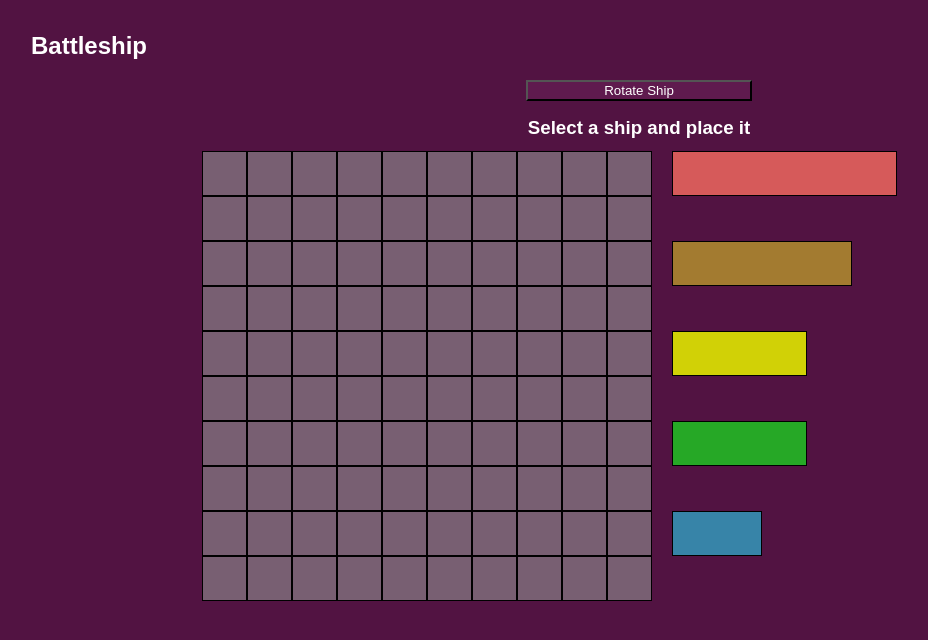
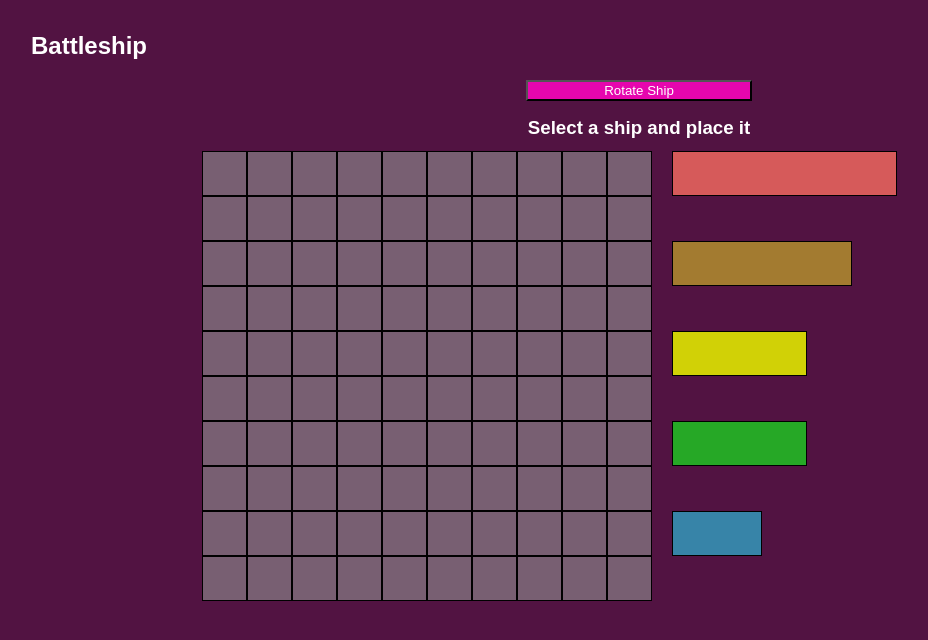
Before and after one commit to muscularmayo/battleship, a website with bundled scripts: page index.html in a window 1280 px wide. Shown: the whole page, without its empty margins (1-929 px from the left). Built offline with nearby package versions, Linux system fonts and the light colour scheme.

Commit message:
just changed a button color as it was annoying me

```diff
--- a/styles.css
+++ b/styles.css
@@ -232,7 +232,7 @@ h2 {
 
 
   button {
-    background-color: rgb(95, 26, 78);
+    background-color: rgb(230, 6, 174);
     color: white
   }
 }
```
